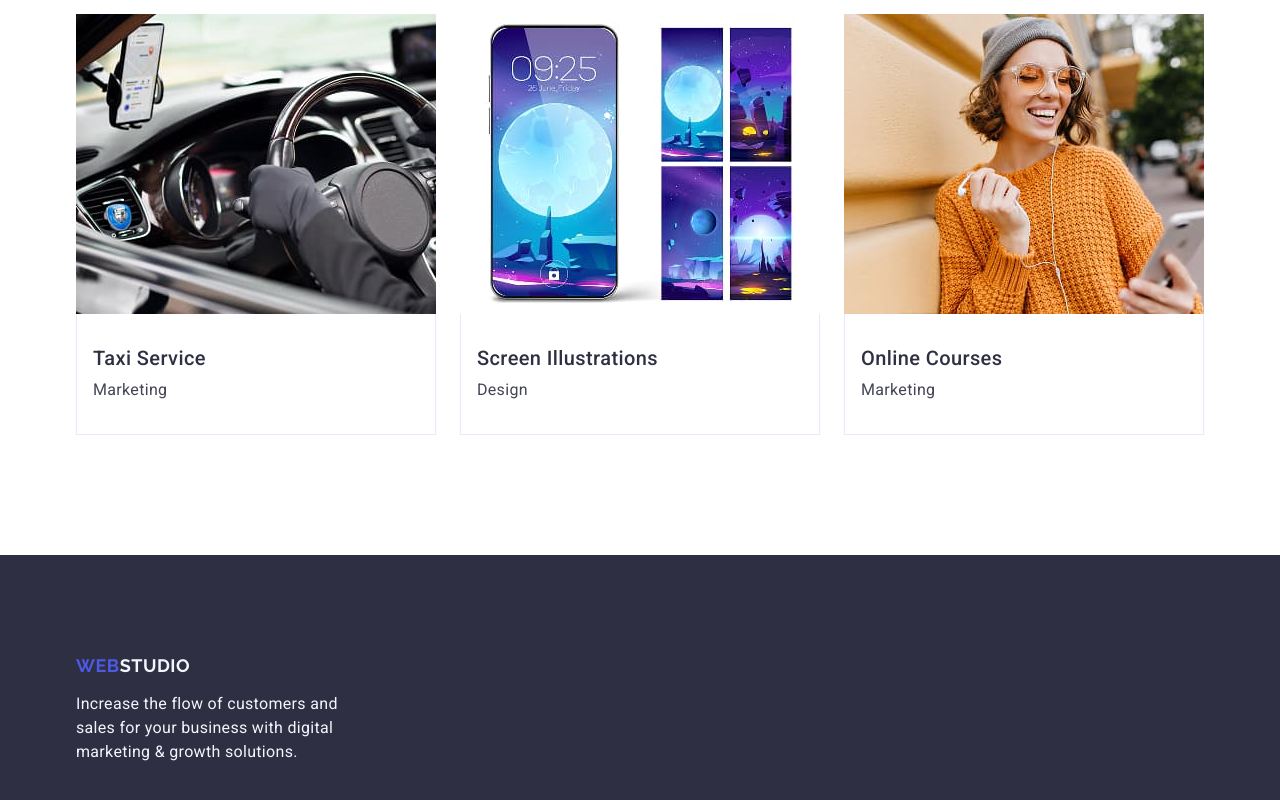
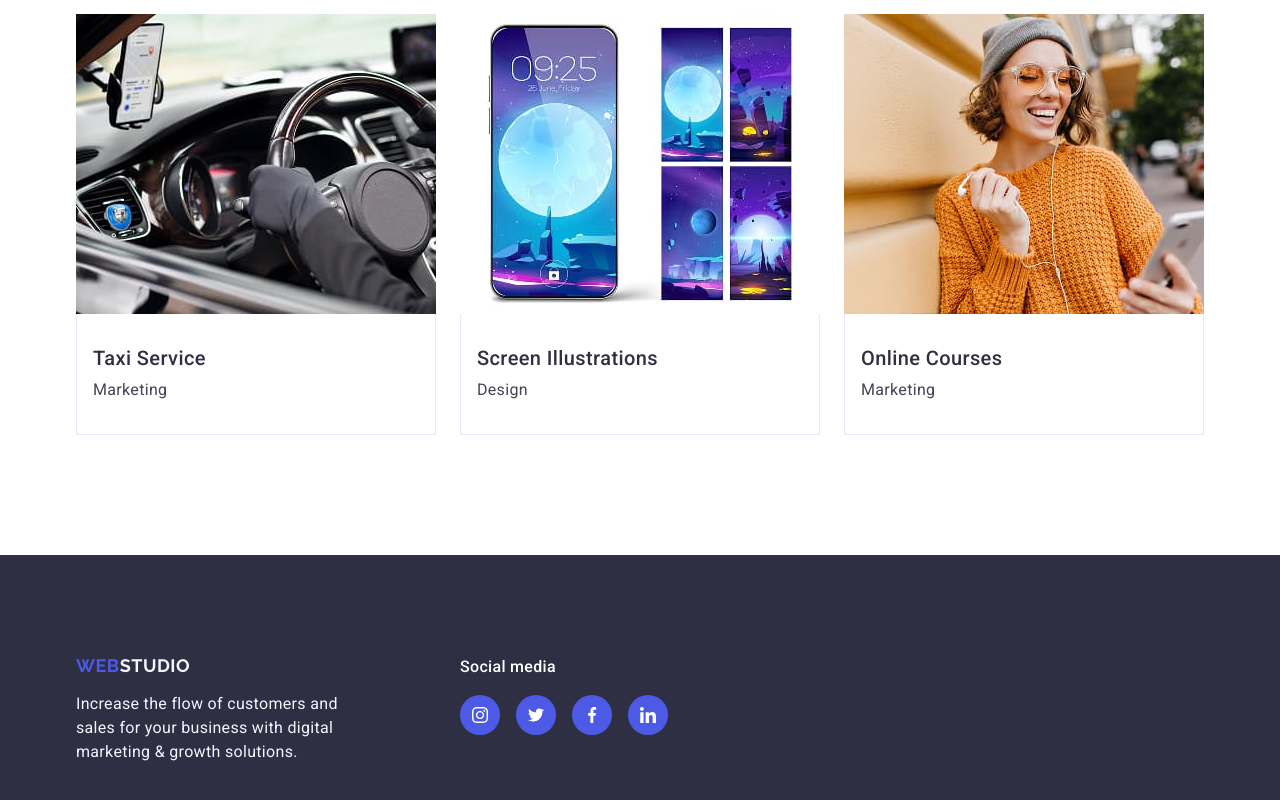
Before and after one commit to Gurin5193/goit-markup-hw-04, a plain HTML site: page index.html in a window 1280 px wide. Shown: the part 2580-3380 px from the top of the page. Drawn offline with nearby package versions, Linux system fonts and the light colour scheme.

Commit message:
add change footer

```diff
--- a/css/styles.css
+++ b/css/styles.css
@@ -367,3 +367,24 @@ img {
   max-width: 264px;
   color: #f4f4fd;
 }
+.text-footer-media {
+  color: #fff;
+  font-weight: 500;
+  width: 96px;
+  margin-bottom: 16px;
+}
+.footer-container {
+  display: flex;
+}
+.social-media {
+  margin: 0 0 0 120px;
+}
+
+.team-icon-all-footer {
+  gap: 16px;
+  margin: 0;
+}
+
+.team-icon-wrapper-footer {
+  flex-basis: calc((100% - 48px) / 4);
+}
--- a/index.html
+++ b/index.html
@@ -321,7 +321,8 @@
     </main>
 
     <footer class="footer-page">
-      <div class="container">
+      <div class="container footer-container">
+        <div class="logo-media">
           <a class="logo-footer" href="./index.html"
             >Web<span class="logo-footer-studio">Studio</span></a
           >
@@ -330,6 +331,37 @@
             digital marketing & growth solutions.
           </p>
         </div>
+
+        <div class="social-media">
+          <p class="text-footer-media text">Social media</p>
+
+          <div class="team-icon-all team-icon-all-footer">
+            <div class="team-icon-wrapper team-icon-wrapper-footer">
+              <svg class="team-icon" width="16" height="16">
+                <use href="./images/icons.svg#icon-instagram"></use>
+              </svg>
+            </div>
+
+            <div class="team-icon-wrapper team-icon-wrapper-footer">
+              <svg class="team-icon" width="16" height="16">
+                <use href="./images/icons.svg#icon-twitter"></use>
+              </svg>
+            </div>
+
+            <div class="team-icon-wrapper team-icon-wrapper-footer">
+              <svg class="team-icon" width="16" height="16">
+                <use href="./images/icons.svg#icon-facebook"></use>
+              </svg>
+            </div>
+
+            <div class="team-icon-wrapper team-icon-wrapper-footer">
+              <svg class="team-icon" width="16" height="16">
+                <use href="./images/icons.svg#icon-linkedin"></use>
+              </svg>
+            </div>
+          </div>
+        </div>
+      </div>
     </footer>
   </body>
 </html>
```
Lines whose indentation alone changed are shown as unchanged.
